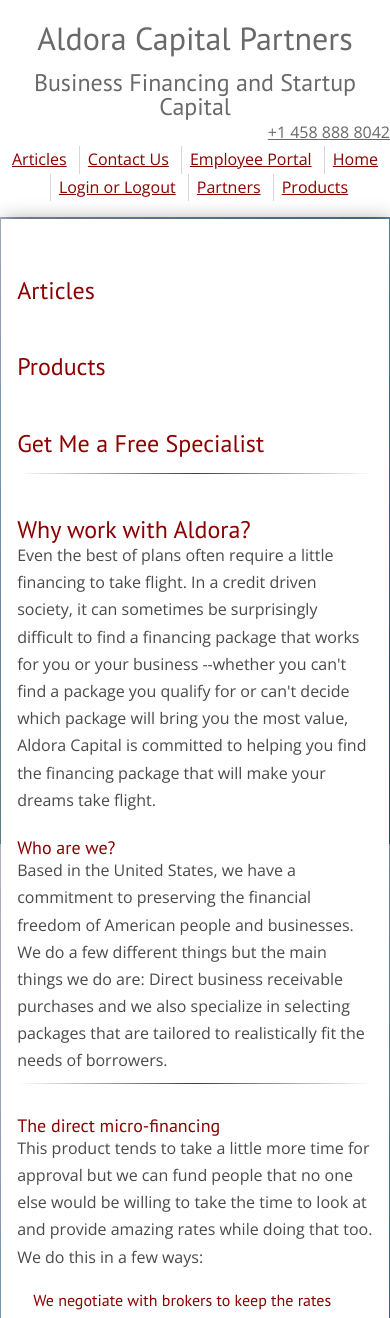
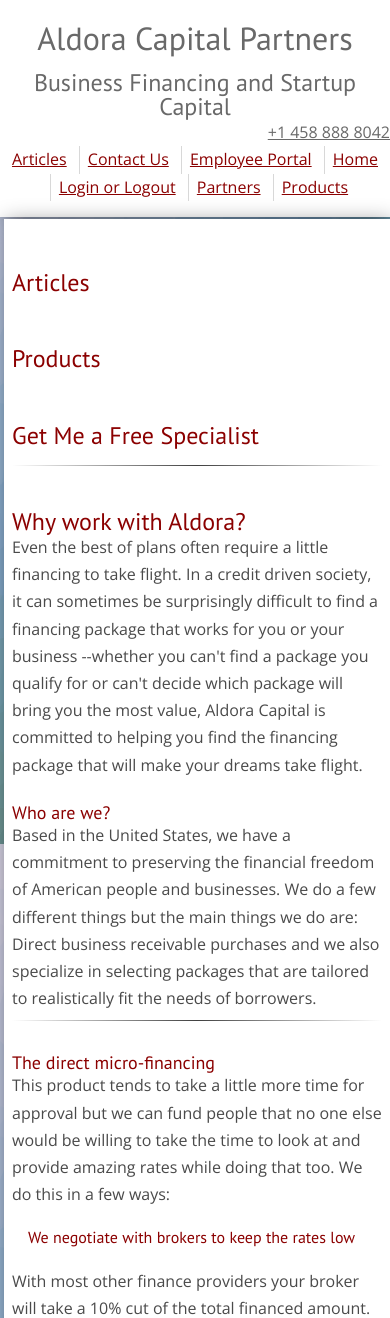
Before and after one commit to zaochamb/Wobsite, a Flask app: page / in a window 390 px wide. Shown: the top 1318 px of the page. Run offline with Flask 2, Linux system fonts and the light colour scheme.

Commit message:
mobile layout

```diff
--- a/static/positions.css
+++ b/static/positions.css
@@ -1,10 +1,10 @@
 #content {
     margin-top:.5%;
     margin-bottom:0vh;
-    padding: 1em;
+    padding: .5em;
     padding-bottom:60vh;
-    margin-left:.3%;
-    margin-right:.3%;
+    margin-left:.25em;
+    margin-right:.25em%;
 }
 
 
--- a/templates/layout.html
+++ b/templates/layout.html
@@ -19,7 +19,7 @@
 <link rel="stylesheet" type="text/css" href={{ url_for('static', filename='reset.css', v= '.005') }}>
 <link rel="stylesheet" type="text/css" href={{ url_for('static', filename='fonts_and_colors.css', v= '.005') }}>
 <link href="https://fonts.googleapis.com/css?family=Open+Sans%7CPT+Sans" rel="stylesheet">
-<link rel="stylesheet" type="text/css" href={{ url_for('static', filename='positions.css', v ='.002') }}>
+<link rel="stylesheet" type="text/css" href={{ url_for('static', filename='positions.css', v ='.003') }}>
 </head>
 
 <body>
```
